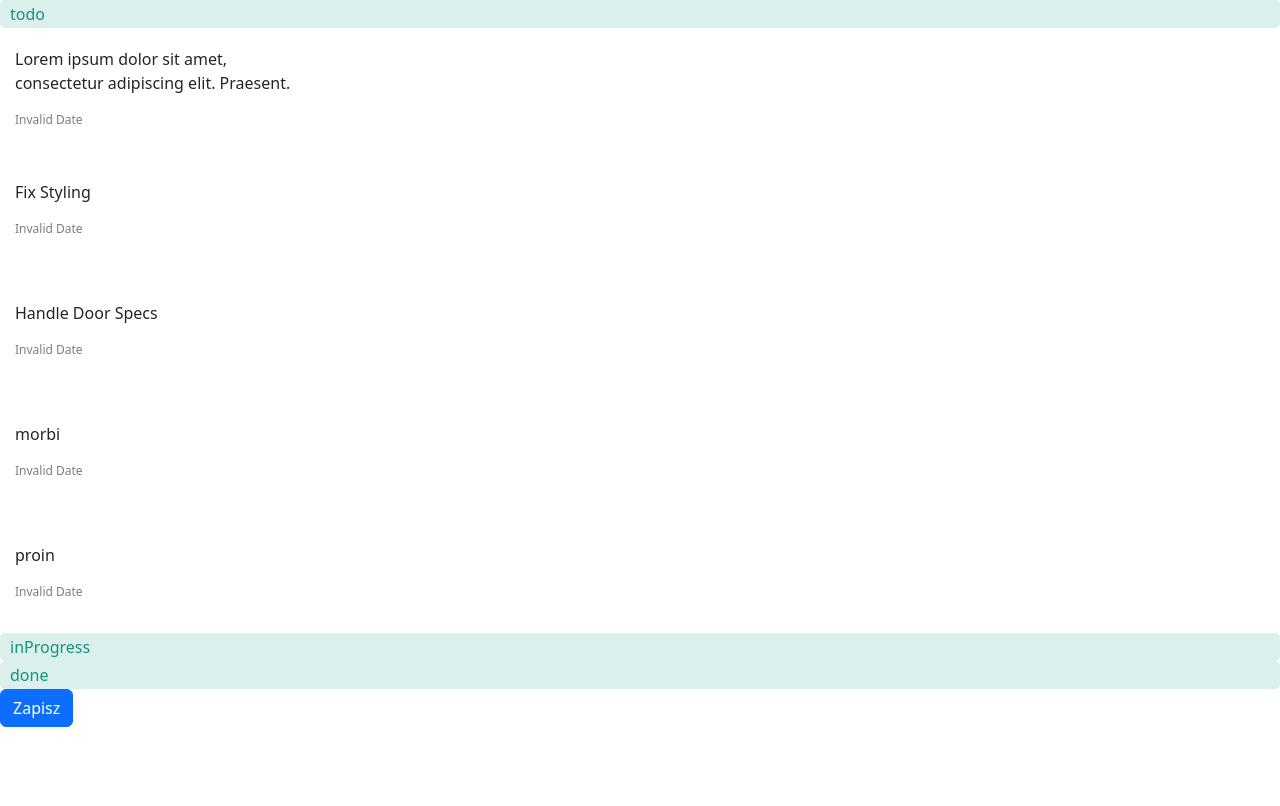
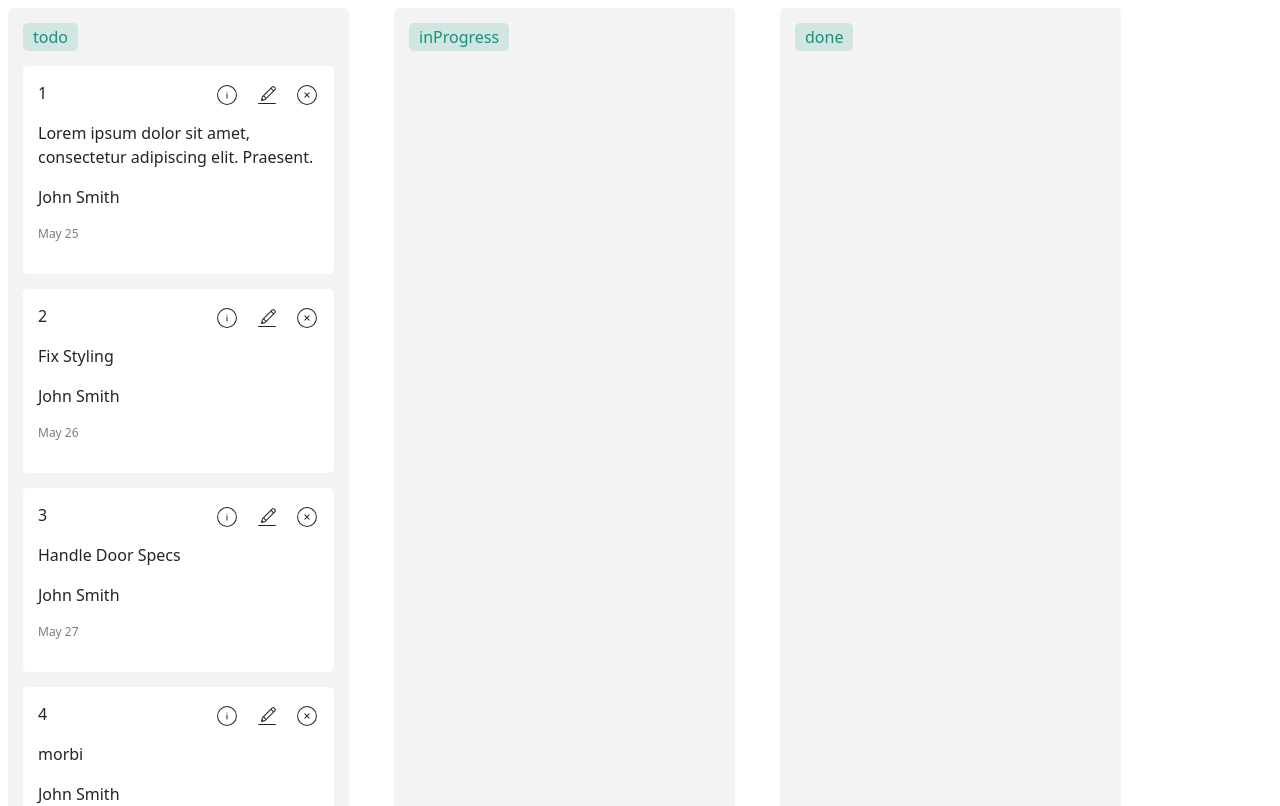
Before and after one commit to mjmazgaj/BreweryMaster, a React (Create React App) app in the folder UI/brewerymaster/: page /kanban in a window 1280 px wide. Shown: the top 806 px of the page. Built offline with nearby package versions, Linux system fonts and the light colour scheme; the HTML template or start-up script is replaced by a standard one.

Commit message:
rearange task component

```diff
--- a/UI/brewerymaster/src/Components/Kanban/TaskCard.jsx
+++ b/UI/brewerymaster/src/Components/Kanban/TaskCard.jsx
@@ -1,21 +1,45 @@
 import React from 'react';
+
 import { Draggable } from 'react-beautiful-dnd';
+import { CiEdit , CiCircleRemove, CiCircleInfo  } from "react-icons/ci";
 
 const TaskCard = ({ item, index }) => {
+
+  const handleEditClick = (id) => {
+    console.log(`edit ${id}`);
+  };
+
+  const handleRemoveClick = (id) => {
+    console.log(`remove ${id}`);
+  };
+
+  const handleDetailClick = (id) => {
+    console.log(`detail ${id}`);
+  };
+
   return (
     <Draggable key={item.id} draggableId={item.id} index={index}>
       {(provided) => (
-        <div
+        <div className='task'
           ref={provided.innerRef}
           {...provided.draggableProps}
           {...provided.dragHandleProps}
         >
+          <div className='task-header'>
+            <p>{item.id}</p>
+              <div className='task-icons'>
+                <CiCircleInfo  onClick={() => handleDetailClick(item.id)}/>
+                <CiEdit onClick={() => handleEditClick(item.id)}/>
+                <CiCircleRemove  onClick={() => handleRemoveClick(item.id)}/>
+              </div>
+            </div>
           <div className='task-information'>
             <p>{item.Task}</p>
+            <p>{item.Owner}</p>
             <div className="task-information-secondary-details">
               <p>
                 <span>
-                  {new Date(item.Due_Date).toLocaleDateString('en-us', {
+                  {new Date(item.DueDate).toLocaleDateString('en-us', {
                     month: 'short',
                     day: '2-digit',
                   })}
--- a/UI/brewerymaster/src/Components/Kanban/kanban.css
+++ b/UI/brewerymaster/src/Components/Kanban/kanban.css
@@ -1,15 +1,15 @@
-.task-container {
+.tasks-container {
     display: flex;
 }
 
-.task-column {
+.tasks-column {
     margin: 8px;
     display: flex;
     width: 100%;
     min-height: 80vh;
 }
 
-.task-list {
+.tasks-list {
     min-height: 100px;
     display: flex;
     flex-direction: column;
@@ -20,17 +20,34 @@
     margin-right: 45px;
 }
 
-.task-information {
-    display: flex;
+.task-icons svg{
+  margin-left: 1rem;
+  height: 1.5rem;
+  width: 1.5rem;
+}
+
+.task {
+  display: flex;
   flex-direction: column;
+  background: white;
   justify-content: center;
   align-items: flex-start;
-  padding: 0 15px;
+  padding: 15px;
   min-height: 106px;
   border-radius: 5px;
   max-width: 311px;
-  background: white;
   margin-top: 15px;
+}
+
+.task-header {
+  flex-direction: row;
+  display: flex;
+  width: 100%;
+}
+
+.task-icons {
+  margin-right: 0;
+  margin-left: auto;
 }
 
 .task-information-secondary-details {
```
